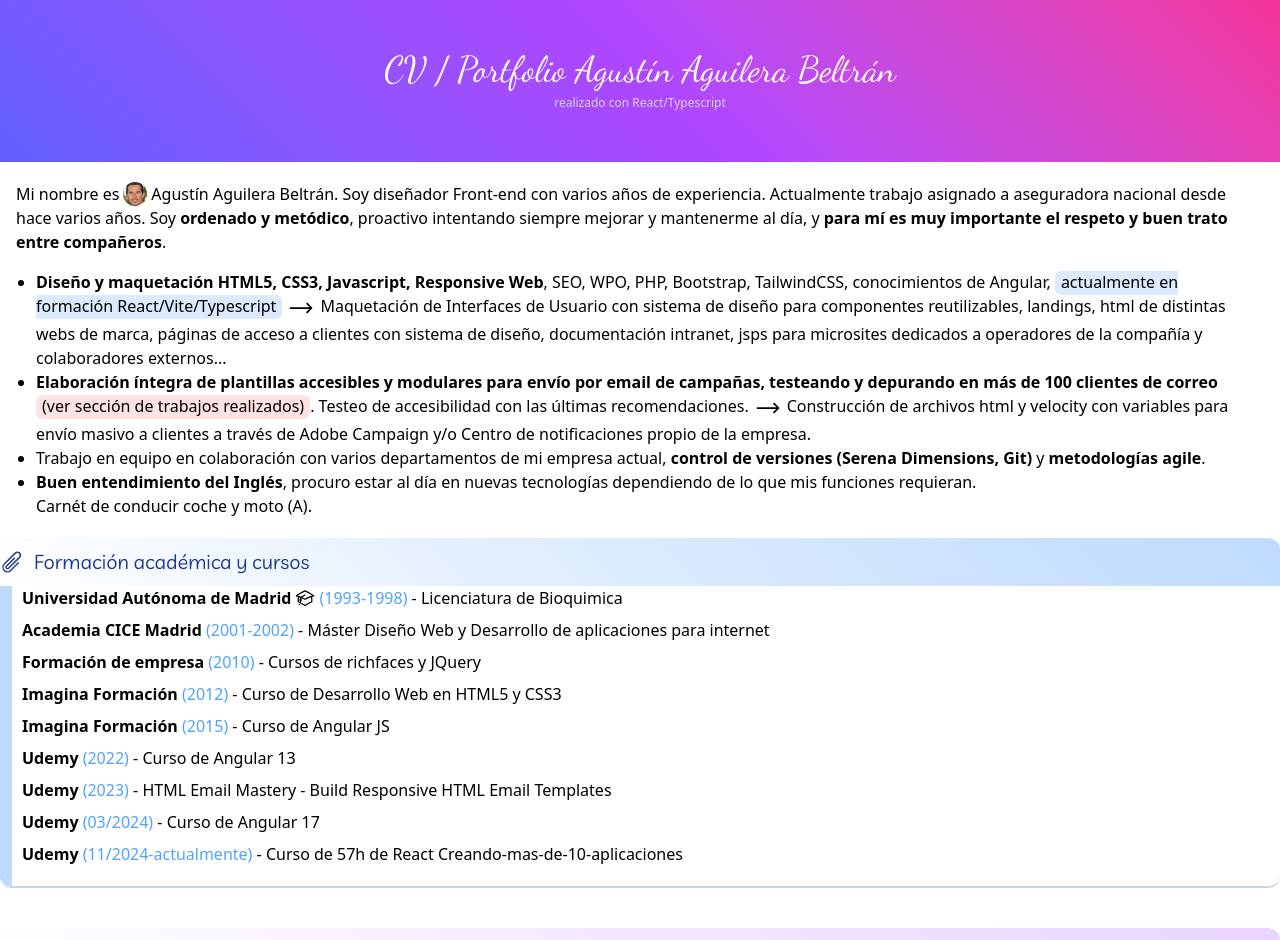
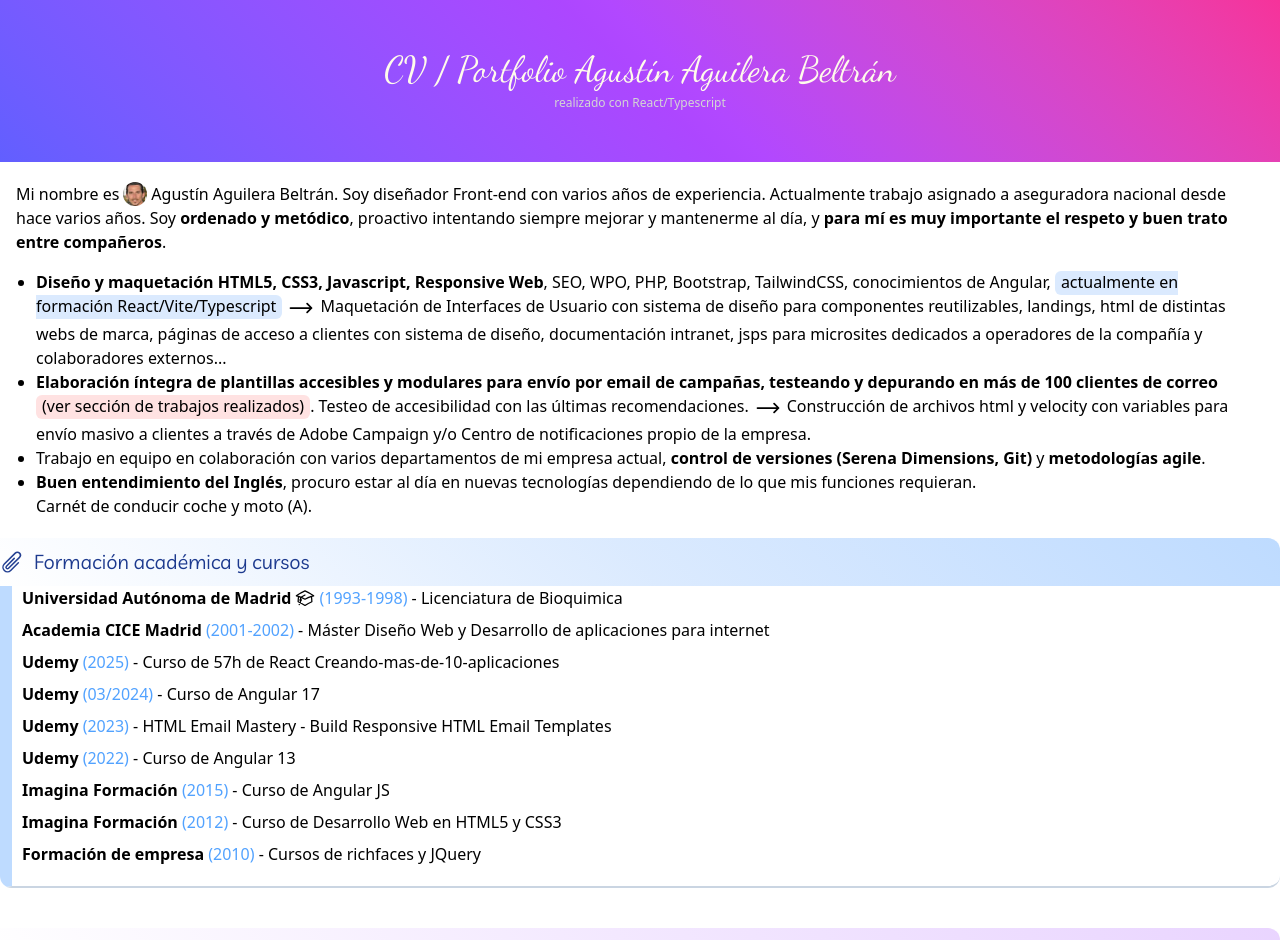
Before and after one commit to andune55/portfolio-aab, a React (Vite) app: page / in a window 1280 px wide. Shown: the top 940 px of the page. Built offline with nearby package versions, Linux system fonts and the light colour scheme.

Commit message:
orden de estudios

```diff
--- a/src/App.tsx
+++ b/src/App.tsx
@@ -49,14 +49,14 @@ function App() {
         </p>
 
         <p className="ml-2.5 mb-2"><strong>Academia CICE Madrid</strong> <span className="text-blue-400">(2001-2002)</span> - <span>Máster Diseño Web y Desarrollo de aplicaciones para internet</span></p>
+
+        <p className="ml-2.5 mb-2"><strong>Udemy</strong> <span className="text-blue-400">(2025)</span> - <span>Curso de 57h de React Creando-mas-de-10-aplicaciones</span></p>
+        <p className="ml-2.5 mb-2"><strong>Udemy</strong> <span className="text-blue-400">(03/2024)</span> - <span>Curso de Angular 17</span></p>
+        <p className="ml-2.5 mb-2"><strong>Udemy</strong> <span className="text-blue-400">(2023)</span> - <span>HTML Email Mastery - Build Responsive HTML Email Templates</span></p>
+        <p className="ml-2.5 mb-2"><strong>Udemy</strong> <span className="text-blue-400">(2022)</span> - <span>Curso de Angular 13</span></p>
+        <p className="ml-2.5 mb-2"><strong>Imagina Formación</strong> <span className="text-blue-400">(2015)</span> - <span>Curso de Angular JS </span></p>
+        <p className="ml-2.5 mb-2"><strong>Imagina Formación</strong> <span className="text-blue-400">(2012)</span> - <span>Curso de Desarrollo Web en HTML5 y CSS3</span></p>
         <p className="ml-2.5 mb-2"><strong>Formación de empresa</strong> <span className="text-blue-400">(2010)</span> - <span>Cursos de richfaces y JQuery</span></p>
-        <p className="ml-2.5 mb-2"><strong>Imagina Formación</strong> <span className="text-blue-400">(2012)</span> - <span>Curso de Desarrollo Web en HTML5 y CSS3</span></p>
-        <p className="ml-2.5 mb-2"><strong>Imagina Formación</strong> <span className="text-blue-400">(2015)</span> - <span>Curso de Angular JS </span></p>
-        <p className="ml-2.5 mb-2"><strong>Udemy</strong> <span className="text-blue-400">(2022)</span> - <span>Curso de Angular 13</span></p>
-        <p className="ml-2.5 mb-2"><strong>Udemy</strong> <span className="text-blue-400">(2023)</span> - <span>HTML Email Mastery - Build Responsive HTML Email Templates</span></p>
-        <p className="ml-2.5 mb-2"><strong>Udemy</strong> <span className="text-blue-400">(03/2024)</span> - <span>Curso de Angular 17</span></p>
-        <p className="ml-2.5 mb-2"><strong>Udemy</strong> <span className="text-blue-400">(11/2024-actualmente)</span> - <span>Curso de 57h de React Creando-mas-de-10-aplicaciones</span></p>
-
       </div>
 
 {//Experiencia Laboral
```
